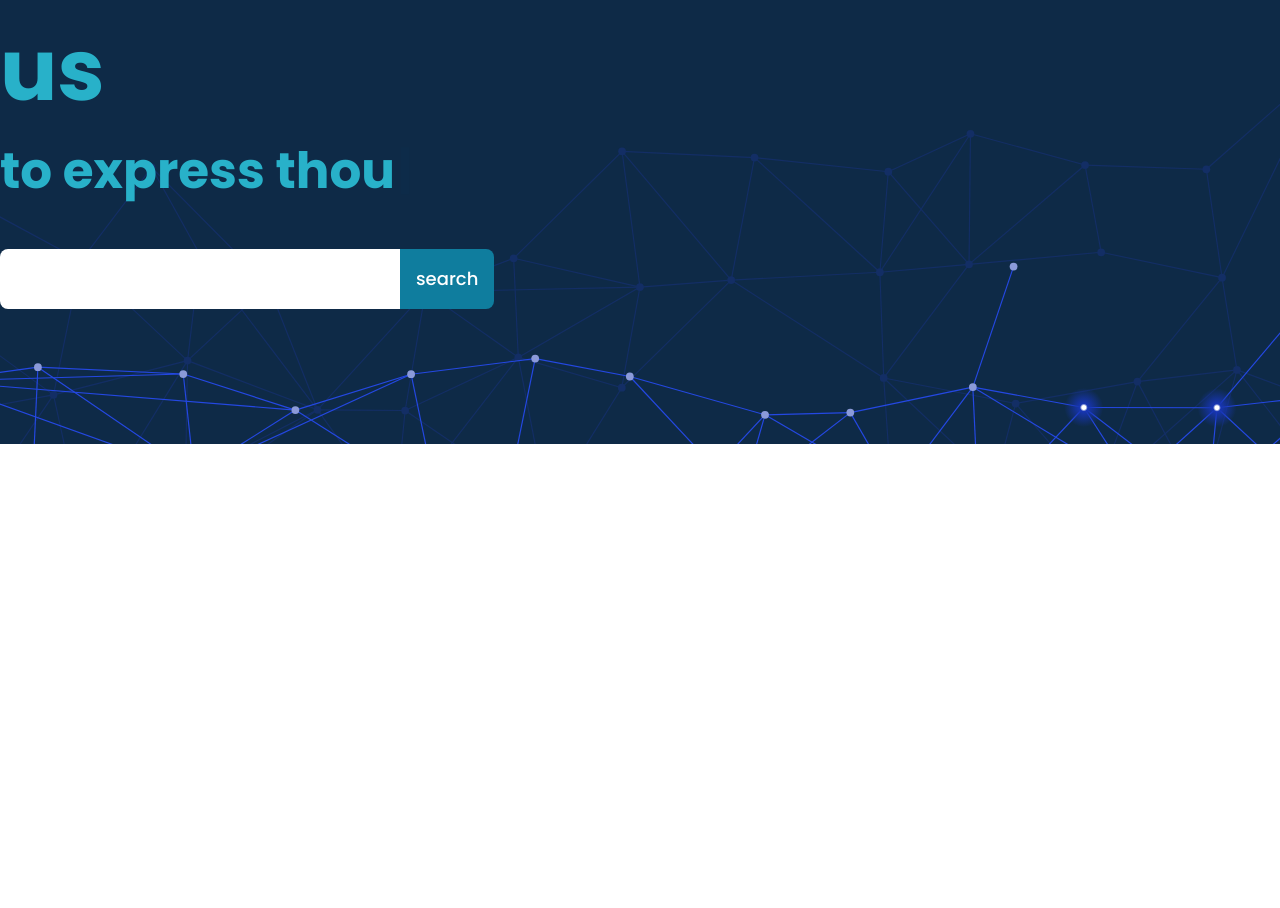
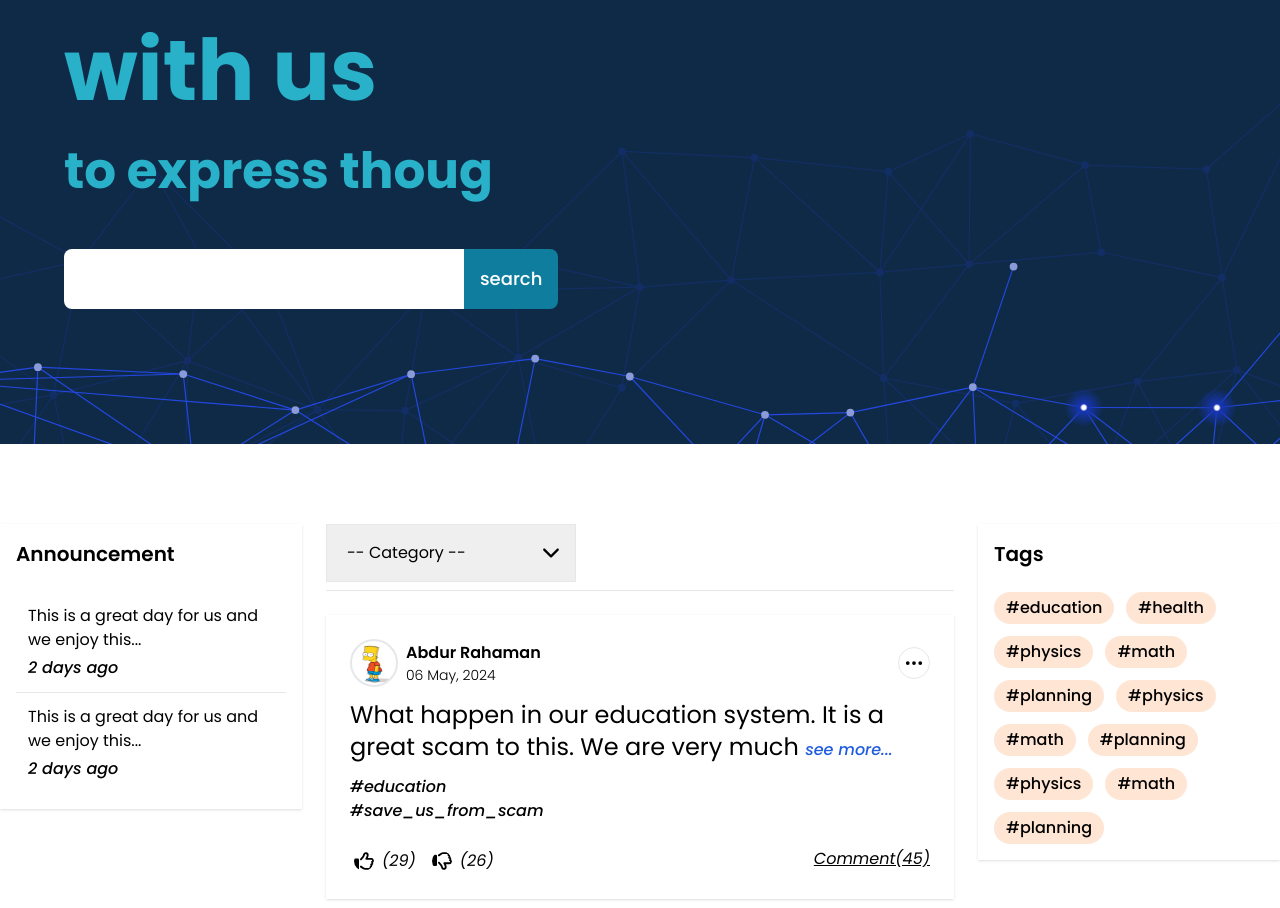
Before and after one commit to rahiInstant/neighbors-client, a React (Vite) app: page / in a window 1280 px wide. Shown: the part 320-1228 px from the top of the page. Before the commit the page ends 800 px from the top, so only its background shows below. Built offline with nearby package versions, Linux system fonts and the light colour scheme; no server answers.

Commit message:
add post scroll section

```diff
--- a/src/App.jsx
+++ b/src/App.jsx
@@ -6,6 +6,7 @@
   return (
     <div className="font-poppins">
       <Navbar/>
+
       <Outlet/>
       <Footer/>
     </div>
--- /dev/null
+++ b/src/components/Public/Anouncement.jsx
@@ -0,0 +1,20 @@
+const Anouncement = () => {
+  return (
+    <div className="shadow bg-white p-4">
+      <h1 className="text-xl font-semibold">Announcement</h1>
+      <div className="mt-6">
+        <div className=" p-3 cursor-pointer hover:bg-[#f8f8f8]">
+            <h1 className="">This is a great day for us and we enjoy this...</h1>
+            <h1 className="italic font-medium mt-1">2 days ago</h1>
+        </div>
+        <hr />
+        <div className=" p-3 cursor-pointer hover:bg-[#f5f5f5]">
+            <h1 className="">This is a great day for us and we enjoy this...</h1>
+            <h1 className="italic font-medium mt-1">2 days ago</h1>
+        </div>
+      </div>
+    </div>
+  );
+};
+
+export default Anouncement;
--- a/src/components/Public/Banner.jsx
+++ b/src/components/Public/Banner.jsx
@@ -3,7 +3,7 @@
   const parts = ["felling.", "emotion.", "thought."];
   return (
     <div className="h-[700px] bg-[url('/Banner.svg')] bg-no-repeat bg-cover">
-      <div className="flex max-w-screen-2xl mx-auto  h-full ">
+      <div className="flex max-w-screen-2xl mx-auto px-16 h-full ">
         <div className="w-[50%] flex flex-col justify-center">
           <div className="text-[50px] font-bold text-[#28b1c9]">
             <span className="text-[85px]">Connect with us</span> <br /> to
--- a/src/components/Public/Home.jsx
+++ b/src/components/Public/Home.jsx
@@ -1,17 +1,29 @@
+import { IoIosArrowDown } from "react-icons/io";
+import Anouncement from "./Anouncement";
 import Banner from "./Banner";
 import PostScroll from "./PostScroll";
 import Tags from "./Tags";
 
 const Home = () => {
-    return (
-        <div>
-            <Banner/>
-            <div>
-                <PostScroll/>
-                <Tags/>
-            </div>
+  return (
+    <div>
+      <Banner />
+      <div className="mt-20 max-w-screen-xl mx-auto mb-20">
+
+        <div className="grid grid-cols-4 mt-5 gap-6">
+          <div>
+            <Anouncement />
+          </div>
+          <div className="col-span-2">
+            <PostScroll />
+          </div>
+          <div>
+            <Tags />
+          </div>
         </div>
-    );
+      </div>
+    </div>
+  );
 };
 
 export default Home;
--- a/src/components/Public/PostScroll.jsx
+++ b/src/components/Public/PostScroll.jsx
@@ -1,10 +1,75 @@
-
+import { IoIosArrowDown } from "react-icons/io";
+import { FaRegThumbsUp, FaRegThumbsDown } from "react-icons/fa6";
+import { BsThreeDots } from "react-icons/bs";
 const PostScroll = () => {
-    return (
-        <div>
-
+  return (
+    <div className="">
+      <div className="pb-2 border-b">
+        {/*  */}
+        <div className="relative h-fit  border w-[250px]">
+          <select
+            name="category"
+            required
+            className=" py-4 px-5    appearance-none   outline-none w-full"
+          >
+            <option className="hidden" value="">
+              -- Category --
+            </option>
+            <option value="Most Recent">Most Recent</option>
+            <option value="Most Popular">Most Popular</option>
+            <option value="Most viewed">Most viewed</option>
+          </select>
+          <div className="absolute top-1/2 right-3 -translate-y-1/2 pointer-events-none">
+            <IoIosArrowDown className="text-2xl" />
+          </div>
         </div>
-    );
+      </div>
+      <div className="bg-white shadow p-6 mt-6">
+        <div className="flex justify-between items-center">
+          <div className="flex gap-2 items-center">
+            <div className="border-2 w-12 h-12 rounded-full">
+              <img
+                className="w-full h-full rounded-full"
+                src="/user.png"
+                alt=""
+              />
+            </div>
+            <div>
+              <h1 className="font-semibold">Abdur Rahaman</h1>
+              <h1 className="font-light text-sm">06 May, 2024</h1>
+            </div>
+          </div>
+          <div className="w-8 h-8 text-xl flex items-center justify-center border rounded-full cursor-pointer">
+            <BsThreeDots />
+          </div>
+        </div>
+        <div className="mt-3  text-2xl ">
+          What happen in our education system. It is a great scam to this. We
+          are very much{" "}
+          <span className="text-[#1f5cdf] font-medium italic text-base cursor-pointer">
+            see more...
+          </span>
+        </div>
+        <div className="mt-3">
+          <div className="font-medium italic">#education</div>
+          <div className="font-medium italic">#save_us_from_scam</div>
+        </div>
+        <div className="italic flex justify-between mt-6">
+          <div className="flex items-center gap-3">
+            <div className="flex gap-1 items-center">
+              <FaRegThumbsUp className="w-7 h-7 cursor-pointer p-1 hover:bg-slate-100 rounded-full" />{" "}
+              (29)
+            </div>
+            <div className="flex gap-1 items-center">
+              <FaRegThumbsDown className="w-7 h-7 cursor-pointer p-1 hover:bg-slate-100 rounded-full" />{" "}
+              (26)
+            </div>
+          </div>
+          <div className="underline ">Comment(45)</div>
+        </div>
+      </div>
+    </div>
+  );
 };
 
 export default PostScroll;
--- a/src/components/Public/tags.jsx
+++ b/src/components/Public/tags.jsx
@@ -1,10 +1,27 @@
-
 const Tags = () => {
-    return (
-        <div>
-
-        </div>
-    );
+    const tags = (text) => {
+        return(        <div className="font-medium bg-[#ffc49c71] w-fit py-1 px-3 rounded-full">
+          {text}
+        </div>)
+    }
+  return (
+    <div className="shadow bg-white p-4">
+      <h1 className="text-xl font-semibold">Tags</h1>
+      <div className="mt-6 flex gap-3 flex-wrap">
+        {tags('#education')}
+        {tags('#health')}
+        {tags('#physics')}
+        {tags('#math')}
+        {tags('#planning')}
+        {tags('#physics')}
+        {tags('#math')}
+        {tags('#planning')}
+        {tags('#physics')}
+        {tags('#math')}
+        {tags('#planning')}
+      </div>
+    </div>
+  );
 };
 
 export default Tags;
--- a/src/index.css
+++ b/src/index.css
@@ -1,5 +1,5 @@
 @import url("https://fonts.googleapis.com/css2?family=Poppins:ital,wght@0,100;0,200;0,300;0,400;0,500;0,600;0,700;0,800;0,900;1,100;1,200;1,300;1,400;1,500;1,600;1,700;1,800;1,900&display=swap");
-
+@import url('https://fonts.googleapis.com/css2?family=Satisfy&display=swap');
 @tailwind base;
 @tailwind components;
 @tailwind utilities;
--- a/tailwind.config.js
+++ b/tailwind.config.js
@@ -5,6 +5,13 @@
     extend: {
       fontFamily: {
         poppins: '"Poppins", sans-serif',
+        satisfy:' "Satisfy", cursive'
+      },
+      dropShadow: {
+        glow: [
+          "0 0px 20px rgba(255,255, 255, 0.35)",
+          "0 0px 65px rgba(255, 255,255, 0.2)",
+        ],
       },
     },
   },
```
Also changed, not shown: public/user.png (added).
